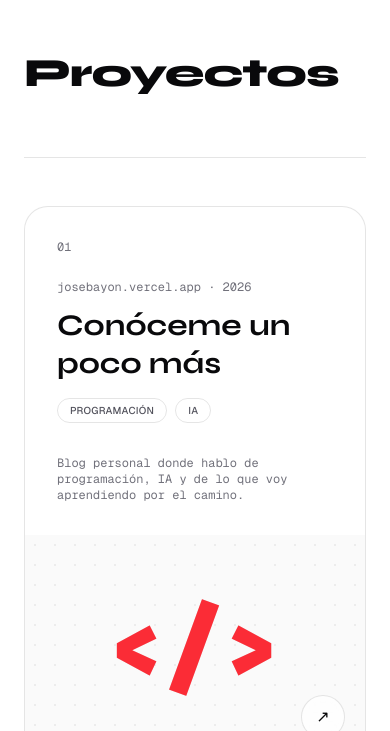
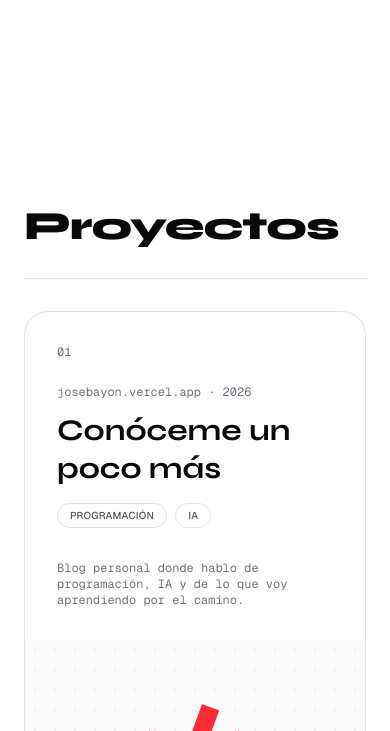
Before and after one commit to josebayondev/landing-showcase, a Next.js app: page / in a window 390 px wide. Shown: the part 993-1724 px from the top of the page. Built offline with nearby package versions, Linux system fonts and the light colour scheme; no server answers.

Commit message:
style: separar más las secciones y acercar el contenido a su título

```diff
--- a/components/about.tsx
+++ b/components/about.tsx
@@ -36,7 +36,7 @@ const JOBS = [
 
 export function About() {
   return (
-    <section id="about" className="px-6 py-8 sm:px-12">
+    <section id="about" className="px-6 pt-[20dvh] pb-8 sm:px-12">
       {/* Scroll clavado (ver components/hero.tsx y styles/animations/scroll.css): la sección
           se ancla brevemente mientras "Sobre mí" sube y se asienta, antes de
           soltar el scroll para la bio y los puestos de abajo. items-end y no
@@ -44,7 +44,7 @@ export function About() {
           debajo antes de llegar al contenido; pegado abajo, en cuanto se
           suelta el anclaje viene enseguida. */}
       <div className="pin-wrapper pin-wrapper--section">
-        <div className="pin-sticky flex min-h-[28dvh] items-end pb-8">
+        <div className="pin-sticky flex min-h-[28dvh] items-end pb-4">
           <Reveal>
             <SectionTitle pinReveal>Sobre mí</SectionTitle>
           </Reveal>
@@ -52,10 +52,10 @@ export function About() {
       </div>
 
       <Reveal delay={0.1}>
-        <div className="mt-8 border-t border-black/10 dark:border-white/10" />
+        <div className="mt-4 border-t border-black/10 dark:border-white/10" />
       </Reveal>
 
-      <div className="mt-12 grid gap-12 md:grid-cols-2 md:gap-16">
+      <div className="mt-8 grid gap-12 md:grid-cols-2 md:gap-16">
         <ScrollText
           text={BIO}
           className="max-w-md font-mono text-xs text-zinc-600 sm:text-sm dark:text-zinc-400"
--- a/components/contact.tsx
+++ b/components/contact.tsx
@@ -10,7 +10,7 @@ const LINKS = [
 
 export function Contact() {
   return (
-    <section id="contact" className="px-6 py-8 sm:px-12">
+    <section id="contact" className="px-6 pt-[15dvh] pb-8 sm:px-12">
       <Reveal delay={0.1}>
         <SectionTitle className="mt-4">
           <a
--- a/components/work.tsx
+++ b/components/work.tsx
@@ -16,7 +16,7 @@ const PROJECTS = [
 
 export function Work() {
   return (
-    <section id="work" className="px-6 py-8 sm:px-12">
+    <section id="work" className="px-6 pt-[20dvh] pb-8 sm:px-12">
       {/* Scroll clavado (ver components/hero.tsx y styles/animations/scroll.css): la sección
           se ancla brevemente mientras "Proyectos" sube y se asienta, antes de
           soltar el scroll para las tarjetas de abajo. items-end y no
@@ -24,7 +24,7 @@ export function Work() {
           debajo antes de llegar a las tarjetas; pegado abajo, en cuanto se
           suelta el anclaje viene enseguida el contenido. */}
       <div className="pin-wrapper pin-wrapper--section">
-        <div className="pin-sticky flex min-h-[28dvh] items-end pb-8">
+        <div className="pin-sticky flex min-h-[28dvh] items-end pb-4">
           <Reveal>
             <SectionTitle pinReveal>Proyectos</SectionTitle>
           </Reveal>
@@ -32,10 +32,10 @@ export function Work() {
       </div>
 
       <Reveal delay={0.1}>
-        <div className="mt-8 border-t border-black/10 dark:border-white/10" />
+        <div className="mt-4 border-t border-black/10 dark:border-white/10" />
       </Reveal>
 
-      <div className="mt-12 flex flex-col gap-6">
+      <div className="mt-8 flex flex-col gap-6">
         {PROJECTS.map((project, index) => (
           <Reveal key={project.href} delay={0.15 + index * 0.05}>
             <ProjectCard index={index + 1} {...project} />
```
